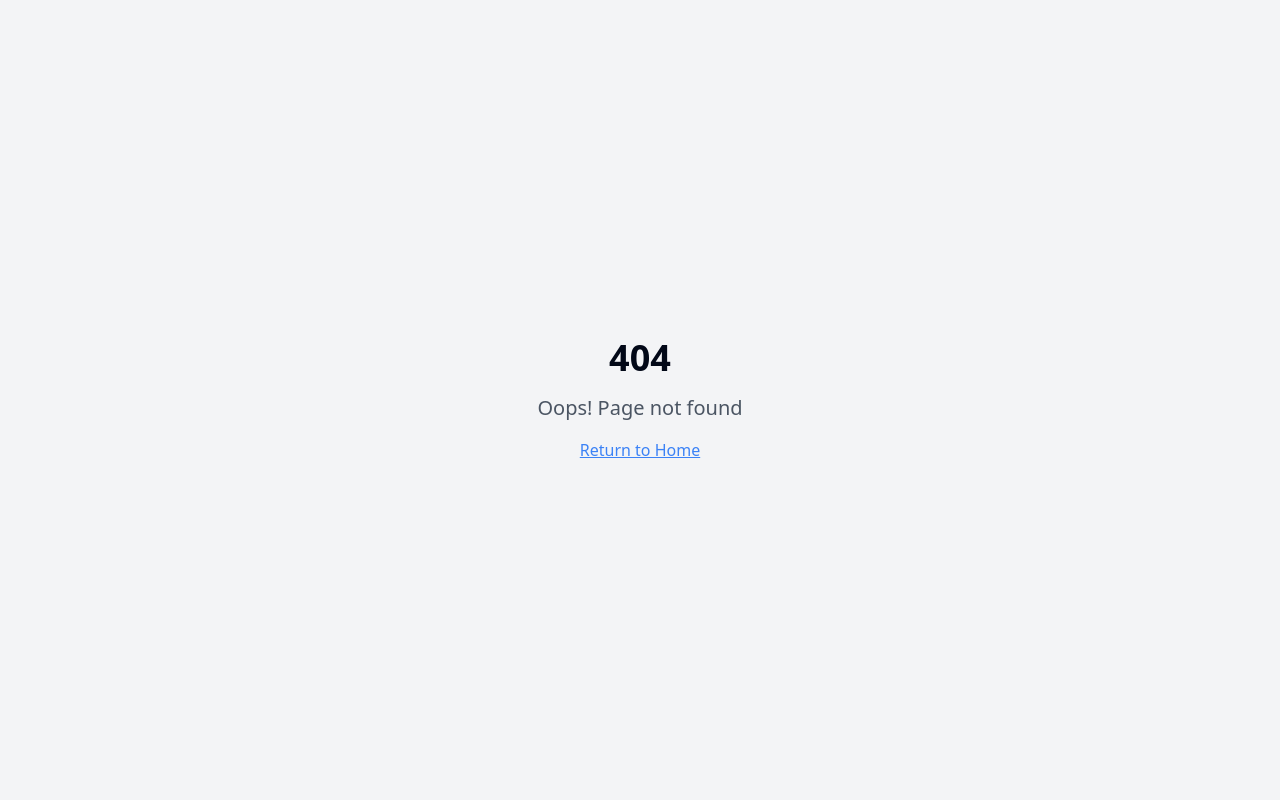
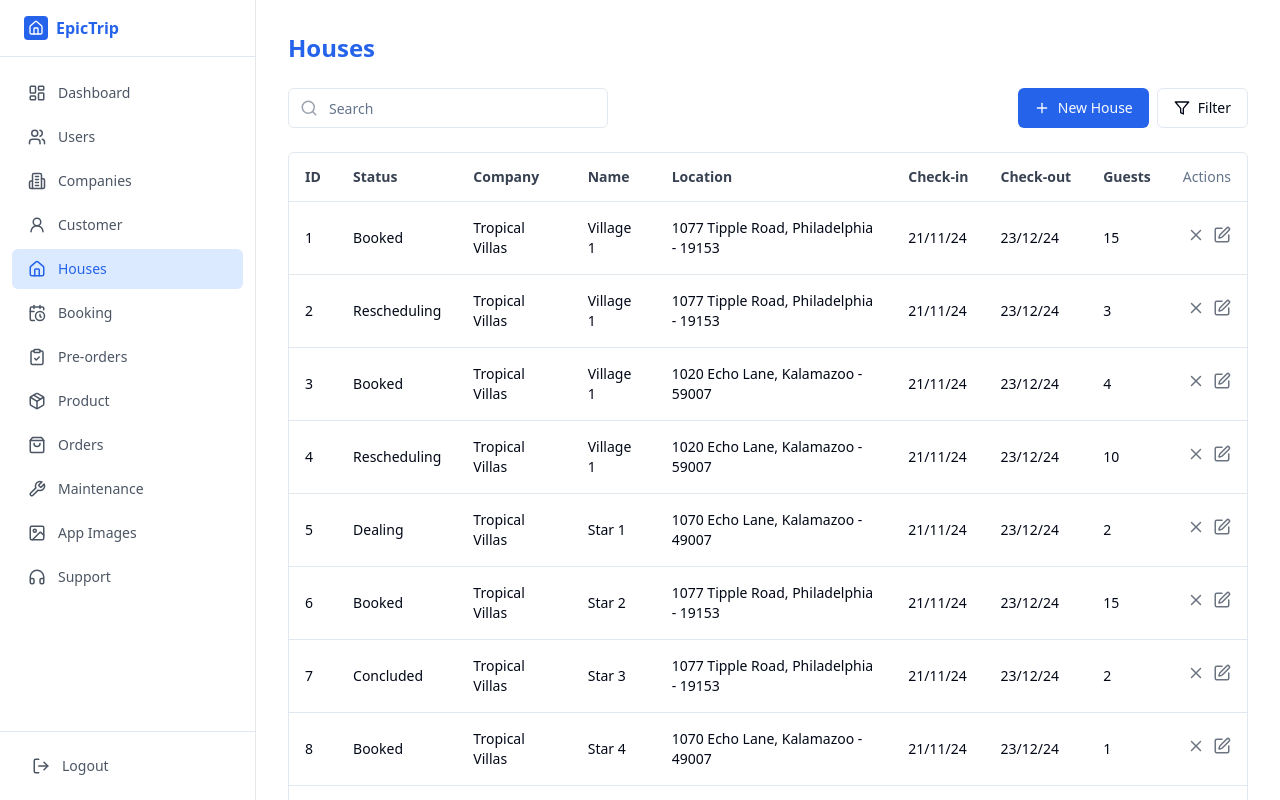
Before and after one commit to l7obrabo/backoffice4, a React (Vite) app: page /houses in a window 1280 px wide. Before the commit this address had no page. Shown: the top 800 px of the page. Built offline with nearby package versions, Linux system fonts and the light colour scheme.

Commit message:
feat: Implement Houses page
Adds a new Houses page with functionality and design mirroring existing pages. Includes table, search, filter, import, export, pagination, and updates to routing and navigation.

```diff
--- a/src/App.tsx
+++ b/src/App.tsx
@@ -9,6 +9,7 @@ import Dashboard from "./pages/Dashboard";
 import Users from "./pages/Users";
 import Companies from "./pages/Companies";
 import Customer from "./pages/Customer";
+import Houses from "./pages/Houses";
 import NotFound from "./pages/NotFound";
 
 const queryClient = new QueryClient();
@@ -25,6 +26,7 @@ const App = () => (
           <Route path="/users" element={<Users />} />
           <Route path="/companies" element={<Companies />} />
           <Route path="/customer" element={<Customer />} />
+          <Route path="/houses" element={<Houses />} />
           <Route path="*" element={<NotFound />} />
         </Routes>
       </BrowserRouter>
--- /dev/null
+++ b/src/components/HousesTable.tsx
@@ -0,0 +1,159 @@
+
+import React, { useState } from 'react';
+import { X, Edit, ArrowUp, ArrowDown } from 'lucide-react';
+import {
+  Table,
+  TableBody,
+  TableCell,
+  TableHead,
+  TableHeader,
+  TableRow
+} from "@/components/ui/table";
+import { toast } from "sonner";
+
+interface House {
+  id: number;
+  status: string;
+  company: string;
+  name: string;
+  location: string;
+  checkIn: string;
+  checkOut: string;
+  guests: number;
+}
+
+interface Column {
+  key: keyof House;
+  label: string;
+  sortable: boolean;
+}
+
+interface HousesTableProps {
+  houses: House[];
+  searchQuery: string;
+}
+
+const HousesTable: React.FC<HousesTableProps> = ({ houses, searchQuery }) => {
+  const [sortConfig, setSortConfig] = useState<{
+    key: keyof House;
+    direction: 'ascending' | 'descending';
+  } | null>(null);
+
+  const columns: Column[] = [
+    { key: 'id', label: 'ID', sortable: true },
+    { key: 'status', label: 'Status', sortable: true },
+    { key: 'company', label: 'Company', sortable: true },
+    { key: 'name', label: 'Name', sortable: true },
+    { key: 'location', label: 'Location', sortable: true },
+    { key: 'checkIn', label: 'Check-in', sortable: true },
+    { key: 'checkOut', label: 'Check-out', sortable: true },
+    { key: 'guests', label: 'Guests', sortable: true },
+  ];
+
+  const handleSort = (key: keyof House) => {
+    let direction: 'ascending' | 'descending' = 'ascending';
+
+    if (sortConfig && sortConfig.key === key && sortConfig.direction === 'ascending') {
+      direction = 'descending';
+    }
+
+    setSortConfig({ key, direction });
+  };
+
+  const sortedHouses = React.useMemo(() => {
+    let sortableHouses = [...houses];
+
+    if (sortConfig !== null) {
+      sortableHouses.sort((a, b) => {
+        if (a[sortConfig.key] < b[sortConfig.key]) {
+          return sortConfig.direction === 'ascending' ? -1 : 1;
+        }
+        if (a[sortConfig.key] > b[sortConfig.key]) {
+          return sortConfig.direction === 'ascending' ? 1 : -1;
+        }
+        return 0;
+      });
+    }
+
+    return sortableHouses;
+  }, [houses, sortConfig]);
+
+  const filteredHouses = sortedHouses.filter(house => {
+    const searchTerm = searchQuery.toLowerCase();
+    return (
+      house.id.toString().includes(searchTerm) ||
+      house.status.toLowerCase().includes(searchTerm) ||
+      house.company.toLowerCase().includes(searchTerm) ||
+      house.name.toLowerCase().includes(searchTerm) ||
+      house.location.toLowerCase().includes(searchTerm) ||
+      house.checkIn.toLowerCase().includes(searchTerm) ||
+      house.checkOut.toLowerCase().includes(searchTerm) ||
+      house.guests.toString().toLowerCase().includes(searchTerm)
+    );
+  });
+
+  const handleDelete = (id: number) => {
+    toast.success(`House ${id} deleted successfully`);
+  };
+
+  const handleEdit = (id: number) => {
+    toast.success(`Editing house ${id}`);
+  };
+
+  return (
+    <div className="rounded-md border">
+      <Table>
+        <TableHeader>
+          <TableRow>
+            {columns.map((column) => (
+              <TableHead
+                key={column.key}
+                className="font-semibold text-gray-700 whitespace-nowrap"
+                onClick={() => column.sortable && handleSort(column.key)}
+                style={{ cursor: column.sortable ? 'pointer' : 'default' }}
+              >
+                {column.label}{' '}
+                {sortConfig && sortConfig.key === column.key && (
+                  sortConfig.direction === 'ascending' ?
+                    <ArrowUp className="inline h-4 w-4" /> :
+                    <ArrowDown className="inline h-4 w-4" />
+                )}
+              </TableHead>
+            ))}
+            <TableHead className="text-right">Actions</TableHead>
+          </TableRow>
+        </TableHeader>
+        <TableBody>
+          {filteredHouses.map(house => (
+            <TableRow key={house.id}>
+              <TableCell>{house.id}</TableCell>
+              <TableCell>{house.status}</TableCell>
+              <TableCell>{house.company}</TableCell>
+              <TableCell>{house.name}</TableCell>
+              <TableCell>{house.location}</TableCell>
+              <TableCell>{house.checkIn}</TableCell>
+              <TableCell>{house.checkOut}</TableCell>
+              <TableCell>{house.guests}</TableCell>
+              <TableCell className="text-right space-x-2">
+                <button
+                  onClick={() => handleDelete(house.id)}
+                  className="text-gray-500 hover:text-red-500"
+                >
+                  <X size={18} />
+                </button>
+                <button
+                  onClick={() => handleEdit(house.id)}
+                  className="text-gray-500 hover:text-blue-500"
+                >
+                  <Edit size={18} />
+                </button>
+              </TableCell>
+            </TableRow>
+          ))}
+        </TableBody>
+      </Table>
+    </div>
+  );
+};
+
+export default HousesTable;
--- /dev/null
+++ b/src/pages/Houses.tsx
@@ -0,0 +1,196 @@
+
+import React, { useState } from 'react';
+import { Plus, Filter, FileDown, FileUp } from 'lucide-react';
+import Sidebar from '@/components/Sidebar';
+import SearchBar from '@/components/SearchBar';
+import HousesTable from '@/components/HousesTable';
+import TablePagination from '@/components/TablePagination';
+import { Button } from "@/components/ui/button";
+import { toast } from "sonner";
+
+const housesData = [
+  {
+    id: 1,
+    status: 'Booked',
+    company: 'Tropical Villas',
+    name: 'Village 1',
+    location: '1077 Tipple Road, Philadelphia - 19153',
+    checkIn: '21/11/24',
+    checkOut: '23/12/24',
+    guests: 15
+  },
+  {
+    id: 2,
+    status: 'Rescheduling',
+    company: 'Tropical Villas',
+    name: 'Village 1',
+    location: '1077 Tipple Road, Philadelphia - 19153',
+    checkIn: '21/11/24',
+    checkOut: '23/12/24',
+    guests: 3
+  },
+  {
+    id: 3,
+    status: 'Booked',
+    company: 'Tropical Villas',
+    name: 'Village 1',
+    location: '1020 Echo Lane, Kalamazoo - 59007',
+    checkIn: '21/11/24',
+    checkOut: '23/12/24',
+    guests: 4
+  },
+  {
+    id: 4,
+    status: 'Rescheduling',
+    company: 'Tropical Villas',
+    name: 'Village 1',
+    location: '1020 Echo Lane, Kalamazoo - 59007',
+    checkIn: '21/11/24',
+    checkOut: '23/12/24',
+    guests: 10
+  },
+  {
+    id: 5,
+    status: 'Dealing',
+    company: 'Tropical Villas',
+    name: 'Star 1',
+    location: '1070 Echo Lane, Kalamazoo - 49007',
+    checkIn: '21/11/24',
+    checkOut: '23/12/24',
+    guests: 2
+  },
+  {
+    id: 6,
+    status: 'Booked',
+    company: 'Tropical Villas',
+    name: 'Star 2',
+    location: '1077 Tipple Road, Philadelphia - 19153',
+    checkIn: '21/11/24',
+    checkOut: '23/12/24',
+    guests: 15
+  },
+  {
+    id: 7,
+    status: 'Concluded',
+    company: 'Tropical Villas',
+    name: 'Star 3',
+    location: '1077 Tipple Road, Philadelphia - 19153',
+    checkIn: '21/11/24',
+    checkOut: '23/12/24',
+    guests: 2
+  },
+  {
+    id: 8,
+    status: 'Booked',
+    company: 'Tropical Villas',
+    name: 'Star 4',
+    location: '1070 Echo Lane, Kalamazoo - 49007',
+    checkIn: '21/11/24',
+    checkOut: '23/12/24',
+    guests: 1
+  },
+  {
+    id: 9,
+    status: 'Concluded',
+    company: 'Tropical Villas',
+    name: 'Star 5',
+    location: '1020 Echo Lane, Kalamazoo - 59007',
+    checkIn: '21/11/24',
+    checkOut: '23/12/24',
+    guests: 4
+  },
+  {
+    id: 10,
+    status: 'Booked',
+    company: 'Tropical Villas',
+    name: 'Star 6',
+    location: '1077 Tipple Road, Philadelphia - 19153',
+    checkIn: '21/11/24',
+    checkOut: '23/12/24',
+    guests: 5
+  }
+];
+
+const Houses = () => {
+  const [searchQuery, setSearchQuery] = useState('');
+  const [currentPage, setCurrentPage] = useState(1);
+  const [pageSize, setPageSize] = useState(10);
+  const totalItems = housesData.length;
+  const totalPages = Math.ceil(totalItems / pageSize);
+
+  const handleSearch = (value: string) => {
+    setSearchQuery(value);
+    setCurrentPage(1);
+  };
+
+  const handleNewHouse = () => {
+    toast.success("New house action triggered");
+  };
+
+  const handleFilter = () => {
+    toast.success("Filter action triggered");
+  };
+
+  const handleImport = () => {
+    toast.success("Import action triggered");
+  };
+
+  const handleExport = () => {
+    toast.success("Export action triggered");
+  };
+
+  return (
+    <div className="flex min-h-screen">
+      <Sidebar />
+      <main className="flex-1 p-8">
+        <h1 className="text-2xl font-bold text-blue-600 mb-6">Houses</h1>
+
+        {/* Search and Actions Row */}
+        <div className="flex justify-between mb-6">
+          <div className="max-w-xs w-full">
+            <SearchBar placeholder="Search" onSearch={handleSearch} />
+          </div>
+
+          <div className="flex gap-2">
+            <Button onClick={handleNewHouse} className="bg-blue-600 hover:bg-blue-700">
+              <Plus size={16} />
+              New House
+            </Button>
+            <Button variant="outline" onClick={handleFilter}>
+              <Filter size={16} />
+              Filter
+            </Button>
+          </div>
+        </div>
+
+        {/* Table */}
+        <HousesTable houses={housesData} searchQuery={searchQuery} />
+
+        {/* Footer Actions */}
+        <div className="mt-4 flex items-center justify-between">
+          <div className="flex gap-2">
+            <Button variant="outline" size="sm" onClick={handleImport}>
+              <FileDown size={16} />
+              Import
+            </Button>
+            <Button variant="outline" size="sm" onClick={handleExport}>
+              <FileUp size={16} />
+              Export
+            </Button>
+          </div>
+
+          <TablePagination
+            currentPage={currentPage}
+            totalPages={totalPages}
+            pageSize={pageSize}
+            totalItems={totalItems}
+            onPageChange={setCurrentPage}
+            onPageSizeChange={setPageSize}
+          />
+        </div>
+      </main>
+    </div>
+  );
+};
+
+export default Houses;
```
